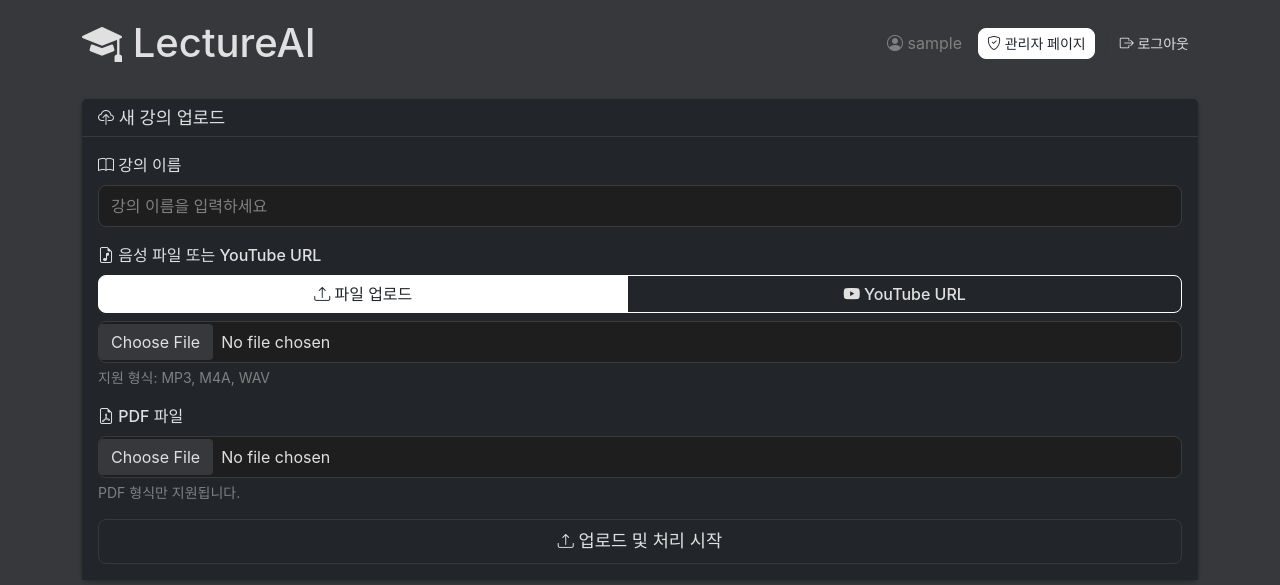
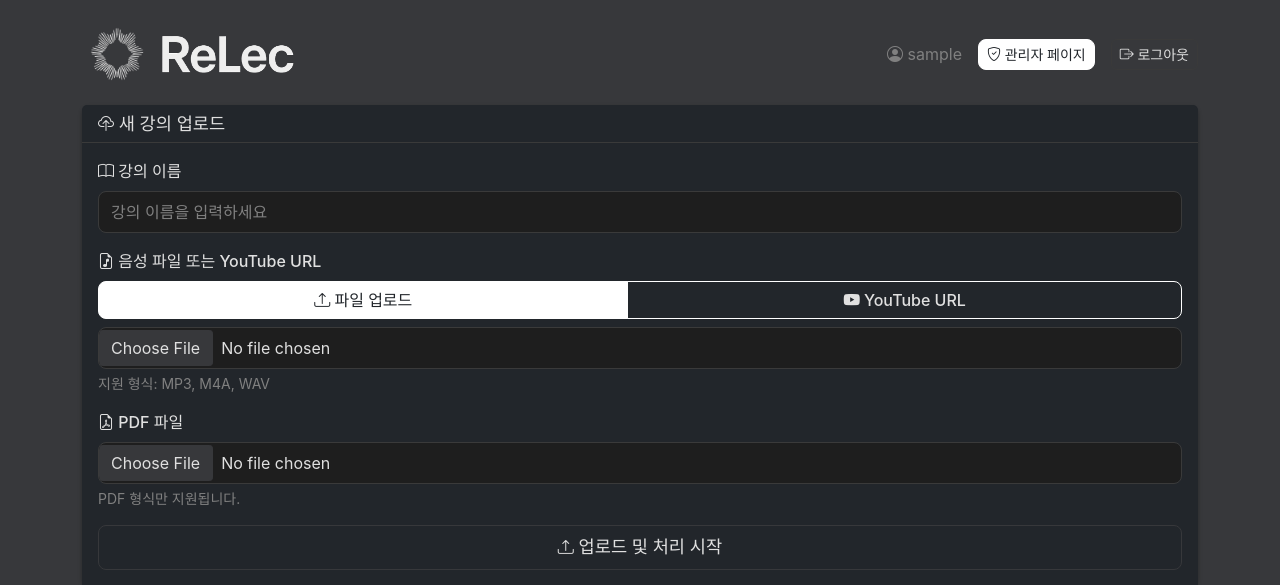
Before and after one commit to dxyxxn/2025-MP, a Django app: page / in a window 1280 px wide. Shown: the top 585 px of the page. Run offline with Django 5.2, Linux system fonts and the light colour scheme; the visitor is signed in with stand-in values (Sample User, id 1); data that the repository does not hold is empty; parts of the project's set-up code (start-up, migrations or seed data) failed here and were passed over.

Commit message:
Logo design

```diff
--- a/lecture/templates/lecture/admin_dashboard.html
+++ b/lecture/templates/lecture/admin_dashboard.html
@@ -95,7 +95,7 @@
     </style>
 </head>
 <body>
-    <div class="container" style="padding-top: 5px;">
+    <div class="container" style="padding-top: 28px;">
         <div class="row mb-4">
             <div class="col-12">
                 <div class="d-flex justify-content-between align-items-center" style="padding: 14px 0 8px 0;">
--- a/lecture/templates/lecture/upload.html
+++ b/lecture/templates/lecture/upload.html
@@ -4,7 +4,7 @@
 <head>
     <meta charset="UTF-8">
     <meta name="viewport" content="width=device-width, initial-scale=1.0">
-    <title>LectureAI - 업로드</title>
+    <title>ReLec - 업로드</title>
     <!-- Bootstrap 5 CSS -->
     <link href="https://cdn.jsdelivr.net/npm/bootstrap@5.3.2/dist/css/bootstrap.min.css" rel="stylesheet">
     <link href="https://cdn.jsdelivr.net/npm/bootstrap-icons@1.11.1/font/bootstrap-icons.css" rel="stylesheet">
@@ -129,6 +129,31 @@
         .btn-lg i {
             font-size: 1rem;
         }
+        /* 로고 원형 스타일 */
+        .logo-circle {
+            width: 70px;
+            height: 70px;
+            border-radius: 50%;
+            object-fit: cover;
+        }
+        /* 이름 로고 스타일 */
+        .name-logo {
+            height: 40px;
+            width: auto;
+        }
+
+        /* 로고 링크 스타일 */
+        .top-header-section h1 a {
+            text-decoration: none;
+            display: inline-flex;
+            align-items: center;
+            cursor: pointer;
+            transition: opacity 0.2s ease;
+        }
+
+        .top-header-section h1 a:hover {
+            opacity: 0.8;
+        }
         /* 저장된 강의 목록 섹션 - 녹색을 흰색으로 변경 */
         .card:has(.card-header.bg-secondary) .card-body .badge.bg-success,
         .card .card-header.bg-secondary + .card-body .badge.bg-success {
@@ -163,9 +188,10 @@
     <div class="container" style="padding-top: 5px;">
         <div class="row">
             <div class="col-12">
-                <div class="top-header-section d-flex justify-content-between align-items-center mb-4">
-                    <h1 class="mb-0">
-                        <i class="bi bi-mortarboard-fill text-primary"></i> LectureAI
+                <div class="top-header-section d-flex justify-content-between align-items-center mb-2">
+                    <h1 class="mb-0 d-flex align-items-center gap-2">
+                        <a href="{% url 'upload' %}"><img src="{% static 'lecture/images/icon22.png' %}" alt="ReLec Logo" class="logo-circle"></a>
+                        <a href="{% url 'upload' %}"><img src="{% static 'lecture/images/icon23.png' %}" alt="ReLec" class="name-logo"></a>
                     </h1>
                     <div class="d-flex align-items-center gap-3">
                         <span class="text-muted">
```
Also changed, not shown: lecture/templates/lecture/login.html (+15 -2 lines), lecture/templates/lecture/main.html (+26 -2 lines), lecture/templates/lecture/signup.html (+15 -2 lines), lecture/static/lecture/images/icon10.png (added), lecture/static/lecture/images/icon12.png (added), lecture/static/lecture/images/icon13.png (added), lecture/static/lecture/images/icon22.png (added), lecture/static/lecture/images/icon23.png (added).
